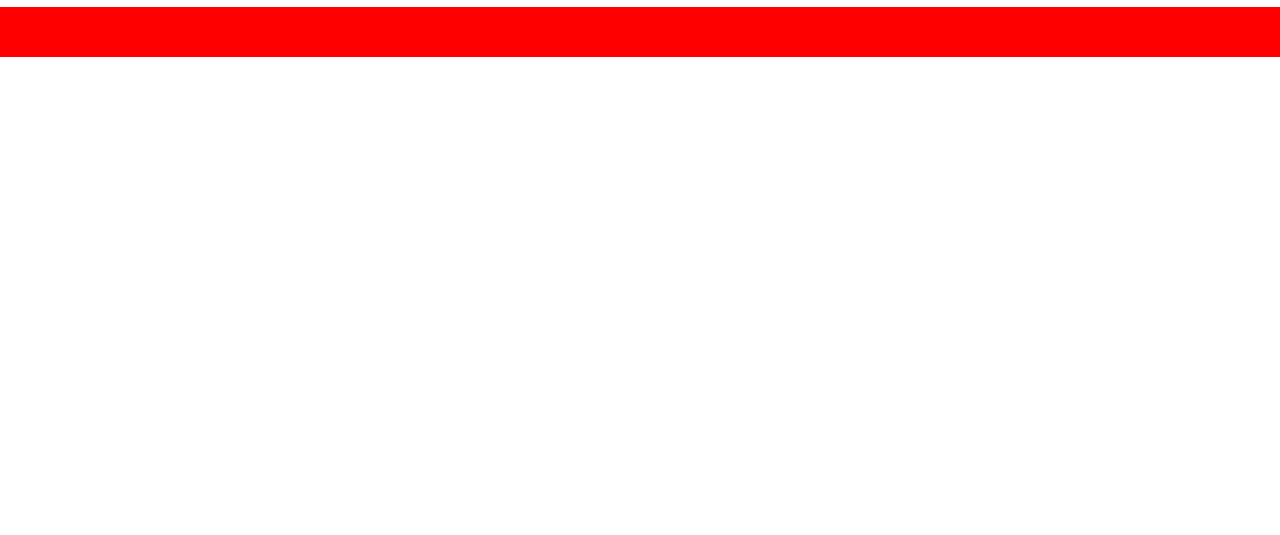
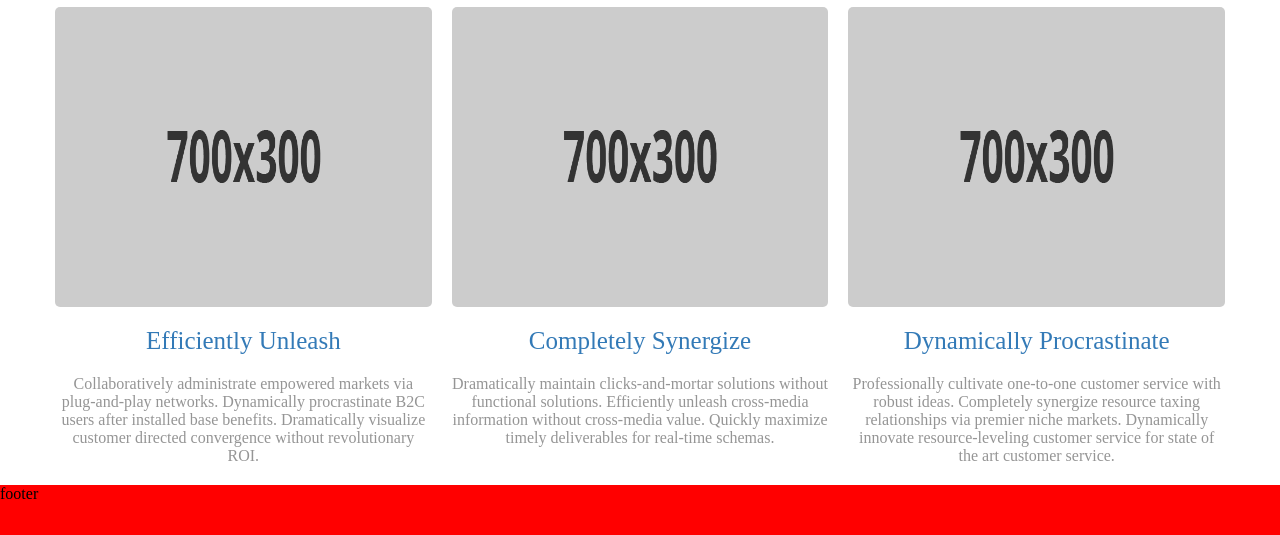
Before and after one commit to CaptainEmil/web-site, a plain HTML site: page index.html in a window 1280 px wide. Shown: the part 439-974 px from the top of the page. Before the commit the page ends 800 px from the top, so only its background shows below. Drawn offline with Linux system fonts and the light colour scheme; files whose address does not match are found by name.

Commit message:
finished styling for section-2, adding fixed position for header andstyling for a tags

```diff
--- a/index.html
+++ b/index.html
@@ -11,6 +11,7 @@
 <body>
     <div class="global-grid">
         <header class="menu">
+            <div class="fixed-container">
                 <div class="header-container">
                     <div class="logo-container">
                         <img class="logo-img" alt="logo of the website" src="./images/logo.png"/>
@@ -73,12 +74,16 @@
 
                                     </nav>
                                     <li class="burger-input-container"><input type="text" id="burger-search" name="name"
-                                    minlength="4" maxlength="8" size="10" /> <button id="burger-button-search" type="button">Search</button></li>
+                                        minlength="4" maxlength="8" size="10" />
+                                        <button id="burger-button-search" type="button">Search</button>
+                                    </li>
                                 </li>
                             </ul>
                         </nav>
                     </div>
                 </div>
+            </div>
+
         </header>
         <main>
             <section class="section-1">
@@ -108,7 +113,55 @@
                             Holistically pontificate installed base portals after maintainable products.
                         </div>
                     </div>
-
+                    <div class="section-2-cards-container">
+                        <div class="card">
+                            <div class="card-image-container">
+                                <a href="#">
+                                    <img class="card-image" src="./images/700x300.png" />
+                                </a>
+                            </div>
+                            <h4 class="card-image-heading">
+                                <a href="#">Efficiently Unleash</a>
+                            </h4>
+                            <p class="card-image-description">
+                                Collaboratively administrate empowered markets via plug-and-play networks.
+                                Dynamically procrastinate B2C users after installed base benefits.
+                                Dramatically visualize customer directed convergence
+                                without revolutionary ROI.
+                            </p>
+                        </div>
+                        <div class="card">
+                            <div class="card-image-container">
+                                <a href="#">
+                                    <img class="card-image" src="./images/700x300.png" />
+                                </a>
+                            </div>
+                            <h4 class="card-image-heading">
+                                <a href="#">Completely Synergize</a>
+                            </h4>
+                            <p class="card-image-description">
+                                Dramatically maintain clicks-and-mortar solutions without functional solutions.
+                                Efficiently unleash cross-media information without cross-media value.
+                                Quickly maximize timely deliverables for real-time schemas.
+                            </p>
+                        </div>
+                        <div class="card">
+                            <div class="card-image-container">
+                                <a href="#">
+                                    <img class="card-image" src="./images/700x300.png" />
+                                </a>
+                            </div>
+                            <h4 class="card-image-heading">
+                                <a href="#">Dynamically Procrastinate</a>
+                            </h4>
+                            <p class="card-image-description">
+                                Professionally cultivate one-to-one customer service with robust ideas.
+                                Completely synergize resource taxing relationships via premier niche markets.
+                                Dynamically innovate resource-leveling customer service for state of the art
+                                customer service.
+                            </p>
+                        </div>
+                    </div>
                 </div>
             </section>
             <section class="section-3">
@@ -119,7 +172,7 @@
         </main>
         <footer>
             <div class="footer-container">
-
+                footer
             </div>
         </footer>
     </div>
--- a/styles/footer.css
+++ b/styles/footer.css
@@ -2,5 +2,7 @@
 @import url("./styles/variables/sizes.css");
 
 footer {
+    position: relative;
+    bottom: 0;
     background-color: red;
 }
--- a/styles/global.css
+++ b/styles/global.css
@@ -28,3 +28,15 @@ button:hover {
 body{
     min-width: 500PX;
 }
+
+a {
+    color: var(--link-font-color);
+}
+
+a:hover {
+    text-decoration: underline;
+}
+
+a:visited {
+    color: var(--link-font-color);
+}
--- a/styles/header.css
+++ b/styles/header.css
@@ -1,11 +1,15 @@
 @import url("./styles/variables/colors.css");
 @import url("./styles/variables/sizes.css");
 
-.menu {
+header.menu {
     background-color: var(--bg-secondary-color);
     width: 100%;
     grid-row: 1;
     grid-column: 1;
+}
+
+.fixed-container {
+    position: fixed;
 }
 
 .header-container {
@@ -18,6 +22,7 @@
     padding-left: var(--burger-menu-button-container-margin-right);
     justify-content: flex-start;
     gap: 10px;
+
 }
 
 .burger-menu-button {
--- a/styles/main.css
+++ b/styles/main.css
@@ -65,17 +65,62 @@
     font-size: var(--section-2-secondary-heading-font-size);
 }
 
-
-
 .section-2-subheading {
     margin: 10px;
     text-align: center;
     color: var(--section-2-primary-font-color);
 }
 
+.section-2-cards-container {
+    width: 100%;
+    display: flex;
+    flex-wrap: nowrap;
+    justify-content: center;
+    gap: 20px;
+    margin-bottom: 20px;
+}
+
+.card {
+    max-width: var(--card-image-width);
+    display: flex;
+    flex-direction: column;
+    align-items: center;
+    position: relative;
+    gap: 20px;
+}
+
+.card-image-container {
+    max-width: var(--card-image-width);
+    height: var(--card-image-height);
+}
+
+.card-image {
+    width: 100%;
+    height: 100%;
+    border-radius: 5px;
+}
+
+.card-image-heading {
+    font-size: var(--section-2-secondary-heading-font-size);
+}
+
+.card-image-description {
+    color: var(--section-2-primary-font-color)
+}
+
+.card-image-heading,
+.card-image-description {
+    display: inline;
+    max-width: var(--card-image-width);
+    text-align: center;
+}
 
 @media screen and  (max-width: 800px) {
     .section-1-heading {
         font-size: calc(var(--section-1-heading-font-size) / 1.5);
     }
+
+    .section-2-cards-container {
+        flex-direction: column;
+    }
 }
--- a/styles/normalize.css
+++ b/styles/normalize.css
@@ -18,3 +18,7 @@ input[type="text"] {
     border: 0;
     outline: 0;
 }
+
+a {
+    text-decoration: none;
+}
--- a/styles/variables/colors.css
+++ b/styles/variables/colors.css
@@ -18,4 +18,5 @@
     --section-3-font-color: #adff2f;
     --section-3-bg-color: #9acd32;
     --header-button-active-bg-color: #e6e6e6;
+    --link-font-color: #337ab7;
 }
--- a/styles/variables/sizes.css
+++ b/styles/variables/sizes.css
@@ -11,4 +11,6 @@
     --section-2-primary-heading-font-size: 40px;
     --section-2-secondary-heading-font-size: 25px;
     --headings-font-weight: 100;
+    --card-image-width: 700px;
+    --card-image-height: 300px;
 }
```
Also changed, not shown: images/700x300.png (added). Lines whose indentation alone changed are shown as unchanged.
